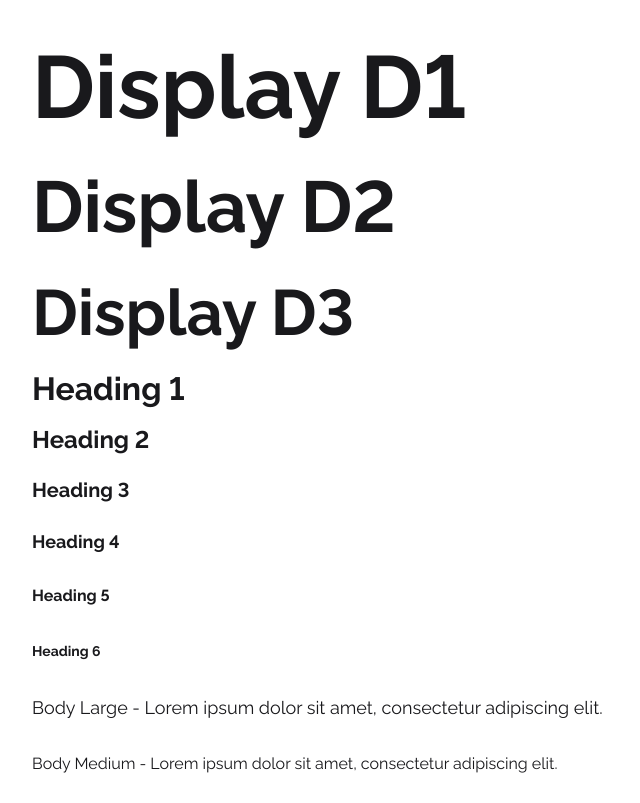
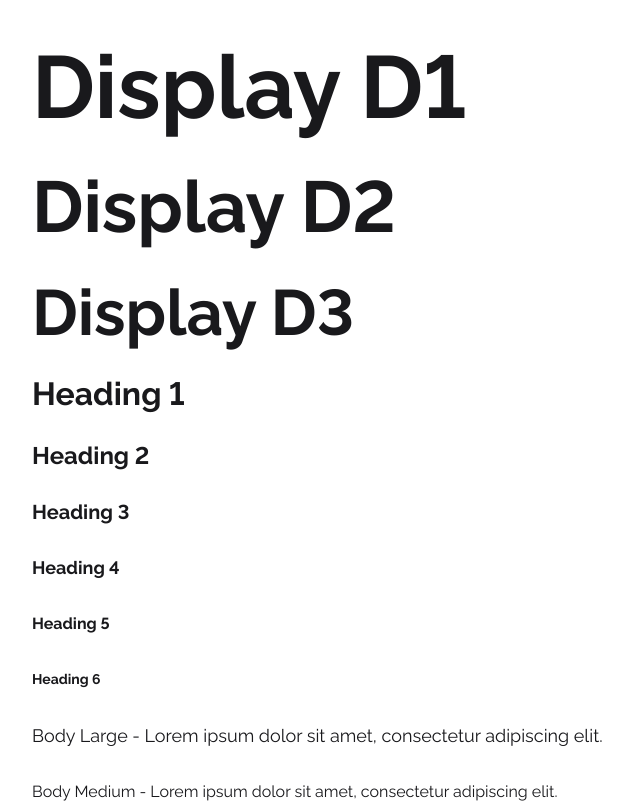
Before and after one commit to Talyslan/cultbr-design-system, a React (Vite) app: page / in a window 1280 px wide. Shown: the top 803 px of the page, without its empty margins (0-640 px from the left). Built offline with nearby package versions, Linux system fonts and the light colour scheme.

Commit message:
feat: improve code patterns and color-contrast of ds-typography

```diff
--- a/src/components/ui/ds-loading/index.tsx
+++ b/src/components/ui/ds-loading/index.tsx
@@ -38,7 +38,7 @@ export function DsLoading({
         <DsTypography
           as="span"
           variant="micro"
-          color="muted"
+          tone="muted"
           className={styles["srOnly"]}
         >
           Carregando...
@@ -59,7 +59,7 @@ export function DsLoading({
       <DsTypography
         as="span"
         variant="micro"
-        color="muted"
+        tone="muted"
         className={styles["srOnly"]}
       >
         Carregando...
--- a/src/components/ui/ds-typography/index.tsx
+++ b/src/components/ui/ds-typography/index.tsx
@@ -2,10 +2,10 @@ import { clsx } from "clsx";
 import type { ElementType, HTMLAttributes, ReactNode } from "react";
 
 import {
-  TYPOGRAPHY_COLORS,
+  TYPOGRAPHY_TONES,
   TYPOGRAPHY_VARIANTS,
   TYPOGRAPHY_WEIGHTS,
-  type TypographyColor,
+  type TypographyTone,
   type TypographyVariant,
   type TypographyWeight,
 } from "./props-and-variants";
@@ -13,18 +13,19 @@ import styles from "./styles.module.css";
 
 export interface DsTypographyProps extends HTMLAttributes<HTMLElement> {
   variant?: TypographyVariant;
-  color?: TypographyColor;
+  tone?: TypographyTone;
   weight?: TypographyWeight;
   as?: ElementType;
-  children?: ReactNode;
+  children: ReactNode;
 }
 
 export function DsTypography({
   variant = "body-md",
-  color = "primary",
+  tone = "primary",
   weight,
   as,
   children,
+  className,
   ...props
 }: Readonly<DsTypographyProps>) {
   const variantConfig = TYPOGRAPHY_VARIANTS[variant];
@@ -36,12 +37,10 @@ export function DsTypography({
       className={clsx(
         styles["base"],
         styles[variantConfig.className],
-        styles[TYPOGRAPHY_COLORS[color]],
+        styles[TYPOGRAPHY_TONES[tone]],
         weight && styles[TYPOGRAPHY_WEIGHTS[weight]],
+        className,
       )}
-      data-variant={variant}
-      data-color={color}
-      data-weight={weight}
       {...props}
     >
       {children}
--- a/src/components/ui/ds-typography/props-and-variants.ts
+++ b/src/components/ui/ds-typography/props-and-variants.ts
@@ -1,84 +1,84 @@
 export const TYPOGRAPHY_VARIANTS = {
   h1: {
     tag: "h1",
-    className: "h1"
+    className: "h1",
   },
   h2: {
     tag: "h2",
-    className: "h2"
+    className: "h2",
   },
   h3: {
     tag: "h3",
-    className: "h3"
+    className: "h3",
   },
   h4: {
     tag: "h4",
-    className: "h4"
+    className: "h4",
   },
   h5: {
     tag: "h5",
-    className: "h5"
+    className: "h5",
   },
   h6: {
     tag: "h6",
-    className: "h6"
+    className: "h6",
   },
   "body-lg": {
     tag: "p",
-    className: "bodyLg"
+    className: "body-lg",
   },
   "body-md": {
     tag: "p",
-    className: "bodyMd"
+    className: "body-md",
   },
   "body-sm": {
     tag: "p",
-    className: "bodySm"
+    className: "body-sm",
   },
   caption: {
     tag: "span",
-    className: "caption"
+    className: "caption",
   },
   overline: {
     tag: "span",
-    className: "overline"
+    className: "overline",
   },
   micro: {
-    tag: "span",
-    className: "micro"
+    tag: "small",
+    className: "micro",
   },
   "display-d1": {
     tag: "h1",
-    className: "displayD1"
+    className: "display-d1",
   },
   "display-d2": {
     tag: "h1",
-    className: "displayD2"
+    className: "display-d2",
   },
   "display-d3": {
     tag: "h1",
-    className: "displayD3"
+    className: "display-d3",
   },
 } as const;
 
-export const TYPOGRAPHY_COLORS = {
-  primary: "colorPrimary",
-  secondary: "colorSecondary",
-  muted: "colorMuted",
-  brand: "colorBrand",
-  danger: "colorDanger",
-  success: "colorSuccess",
-  warning: "colorWarning",
-  inverse: "colorInverse",
+export const TYPOGRAPHY_TONES = {
+  primary: "tone-primary",
+  secondary: "tone-secondary",
+  muted: "tone-muted",
+  brand: "tone-brand",
+  danger: "tone-danger",
+  success: "tone-success",
+  warning: "tone-warning",
+  inverse: "tone-inverse",
 } as const;
 
 export const TYPOGRAPHY_WEIGHTS = {
-  regular: "weightRegular",
-  medium: "weightMedium",
-  semibold: "weightSemibold",
-  bold: "weightBold",
+  regular: "weight-regular",
+  medium: "weight-medium",
+  semibold: "weight-semibold",
+  bold: "weight-bold",
 } as const;
 
 export type TypographyVariant = keyof typeof TYPOGRAPHY_VARIANTS;
-export type TypographyColor = keyof typeof TYPOGRAPHY_COLORS;
+export type TypographyTone = keyof typeof TYPOGRAPHY_TONES;
 export type TypographyWeight = keyof typeof TYPOGRAPHY_WEIGHTS;
--- a/src/components/ui/ds-typography/styles.module.css
+++ b/src/components/ui/ds-typography/styles.module.css
@@ -1,127 +1,120 @@
 .base {
   margin: 0;
   font-family: var(--ds-font-sans);
+  line-height: var(--ds-line-height-normal);
   color: var(--ds-color-text-primary);
 }
 
 .h1 {
   font-size: var(--ds-font-size-title-h1);
-  line-height: var(--ds-line-height-normal);
+  line-height: var(--ds-line-height-display);
 }
 
 .h2 {
   font-size: var(--ds-font-size-title-h2);
-  line-height: var(--ds-line-height-tight);
 }
 
 .h3 {
   font-size: var(--ds-font-size-title-h3);
-  line-height: var(--ds-line-height-snug);
 }
 
 .h4 {
   font-size: var(--ds-font-size-title-h4);
-  line-height: var(--ds-line-height-snug);
 }
 
 .h5 {
   font-size: var(--ds-font-size-title-h5);
-  line-height: var(--ds-line-height-normal);
 }
 
 .h6 {
   font-size: var(--ds-font-size-title-h6);
-  line-height: var(--ds-line-height-normal);
 }
 
-.bodyLg {
+.body-lg {
   font-size: var(--ds-font-size-body-lg);
-  line-height: var(--ds-line-height-normal);
 }
 
-.bodyMd {
+.body-md {
   font-size: var(--ds-font-size-body-md);
-  line-height: var(--ds-line-height-normal);
 }
 
-.bodySm {
+.body-sm {
   font-size: var(--ds-font-size-body-sm);
-  line-height: var(--ds-line-height-normal);
 }
 
 .caption {
   font-size: var(--ds-font-size-caption);
-  line-height: var(--ds-line-height-normal);
 }
 
 .overline {
   font-size: var(--ds-font-size-overline);
-  line-height: var(--ds-line-height-normal);
   text-transform: uppercase;
   letter-spacing: 0.05em;
 }
 
 .micro {
   font-size: var(--ds-font-size-micro);
-  line-height: var(--ds-line-height-normal);
 }
 
-.displayD1 {
+.display-d1 {
   font-size: var(--ds-font-size-display-d1);
   line-height: var(--ds-line-height-display);
 }
 
-.displayD2 {
+.display-d2 {
   font-size: var(--ds-font-size-display-d2);
   line-height: var(--ds-line-height-display);
 }
 
-.displayD3 {
+.display-d3 {
   font-size: var(--ds-font-size-display-d3);
   line-height: var(--ds-line-height-display);
 }
 
-.weightRegular {
+.weight-regular {
   font-weight: var(--ds-font-weight-regular);
 }
-.weightMedium {
+
+.weight-medium {
   font-weight: var(--ds-font-weight-medium);
 }
-.weightSemibold {
+
+.weight-semibold {
   font-weight: var(--ds-font-weight-semibold);
 }
-.weightBold {
+
+.weight-bold {
   font-weight: var(--ds-font-weight-bold);
 }
 
-.colorPrimary {
+.tone-primary {
   color: var(--ds-color-text-primary);
 }
 
-.colorSecondary {
+.tone-secondary {
   color: var(--ds-color-text-secondary);
 }
 
-.colorMuted {
+.tone-muted {
   color: var(--ds-color-text-muted);
 }
 
-.colorBrand {
+.tone-brand {
   color: var(--ds-color-text-brand);
 }
 
-.colorDanger {
+.tone-danger {
   color: var(--ds-color-text-error);
 }
 
-.colorSuccess {
+.tone-success {
   color: var(--ds-color-text-success);
 }
 
-.colorWarning {
+.tone-warning {
   color: var(--ds-color-text-warning);
 }
 
-.colorInverse {
+.tone-inverse {
   color: var(--ds-color-text-inverse);
 }
--- a/src/styles/cores.tokens.css
+++ b/src/styles/cores.tokens.css
@@ -55,10 +55,10 @@
   --ds-color-text-muted: hsl(var(--ds-color-gray-400));
   --ds-color-text-disabled: hsl(var(--ds-color-gray-300));
   --ds-color-text-inverse: hsl(var(--ds-color-gray-100));
-  --ds-color-text-brand: #4b6ef5;
-  --ds-color-text-error: #f55a4b;
-  --ds-color-text-success: #22c55e;
-  --ds-color-text-warning: #ca8a04;
+  --ds-color-text-brand: #1d4ed8;
+  --ds-color-text-error: #c92a1a;
+  --ds-color-text-success: #15803d;
+  --ds-color-text-warning: #a16207;
 
   /* Text Colors (HSL) */
   --ds-color-text-primary-hsl: var(--ds-color-neutral-900);
```
Also changed, not shown: 1 other file (tests, documents, lock files or other folders).
